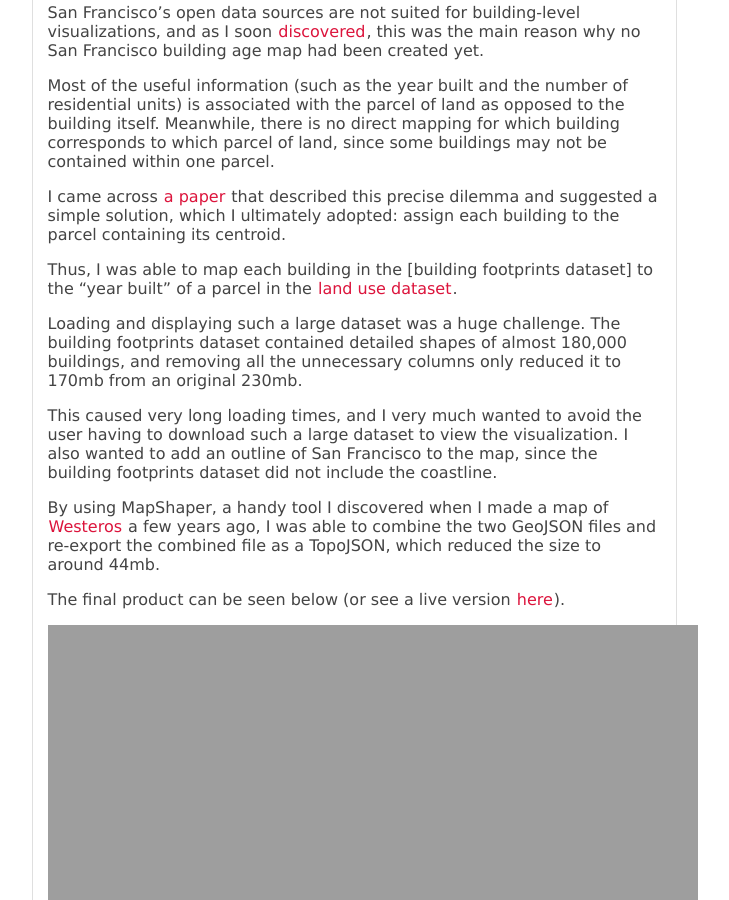
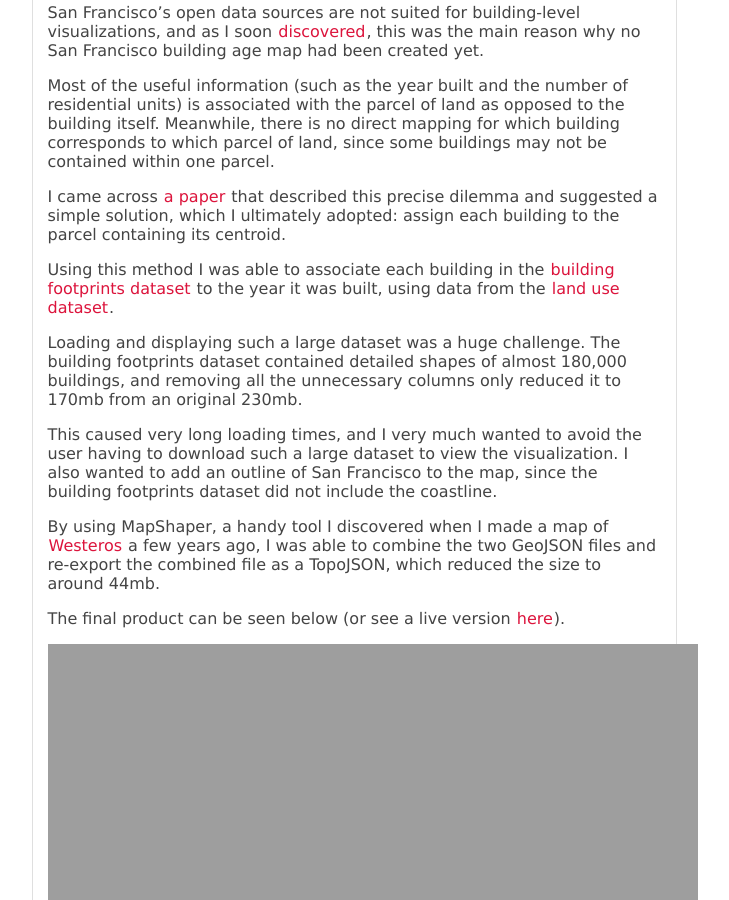
Before and after one commit to yangdanny97/yangdanny97.github.io, a Jekyll site: the page built from _posts/2019-08-25-D3-Mapping-SF-Building-Ages.md, in a window 1280 px wide and 900 px high, scrolled down 351 px. Shown: the whole window, without its empty margins (286-1015 px from the left). Built offline with Jekyll 4.4.1, drawn with Linux system fonts in a browser that asks for light colours.

Commit message:
update blog post

```diff
--- a/_posts/2019-08-25-D3-Mapping-SF-Building-Ages.md
+++ b/_posts/2019-08-25-D3-Mapping-SF-Building-Ages.md
@@ -15,7 +15,7 @@ Meanwhile, there is no direct mapping for which building corresponds to which pa
 
 I came across [a paper](https://simulationresearch.lbl.gov/sites/all/files/20_-_city_buildings_dataset_-_tianzhen_hong.pdf) that described this precise dilemma and suggested a simple solution, which I ultimately adopted: assign each building to the parcel containing its centroid.
 
-Thus, I was able to map each building in the [building footprints dataset] to the "year built" of a parcel in the [land use dataset](https://data.sfgov.org/Housing-and-Buildings/Land-Use/us3s-fp9q).
+Using this method I was able to associate each building in the [building footprints dataset](https://data.sfgov.org/Geographic-Locations-and-Boundaries/Building-Footprints/ynuv-fyni) to the year it was built, using data from the [land use dataset](https://data.sfgov.org/Housing-and-Buildings/Land-Use/us3s-fp9q).
 
 Loading and displaying such a large dataset was a huge challenge.
 The building footprints dataset contained detailed shapes of almost 180,000 buildings, and removing all the unnecessary columns only reduced it to 170mb from an original 230mb.
```
